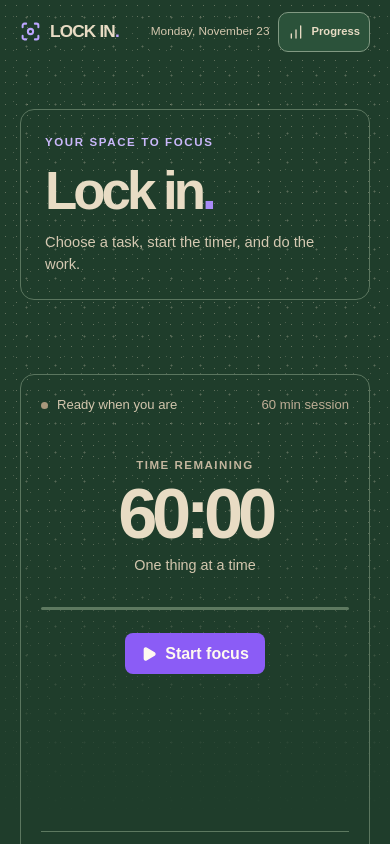
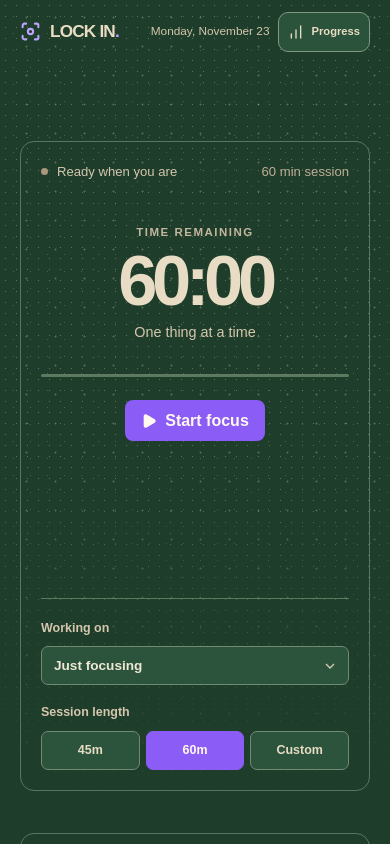
Before and after one commit to cmylog/lockin-app, a Next.js app: page / in a window 390 px wide. Shown: the top 844 px of the page. Built offline with nearby package versions, Linux system fonts and the light colour scheme.

Commit message:
Hide intro card on mobile

```diff
--- a/src/app/globals.css
+++ b/src/app/globals.css
@@ -182,6 +182,7 @@ button:focus-visible, input:focus-visible, select:focus-visible { outline: 2px s
 }
 
 @media (max-width: 600px) {
+  .intro.side-card { display: none; }
   .header-actions { gap: 9px; }
   .page-switch { min-height: 32px; padding: 0 9px !important; font-size: .7rem !important; }
   .header-date { font-size: .74rem; }
```
